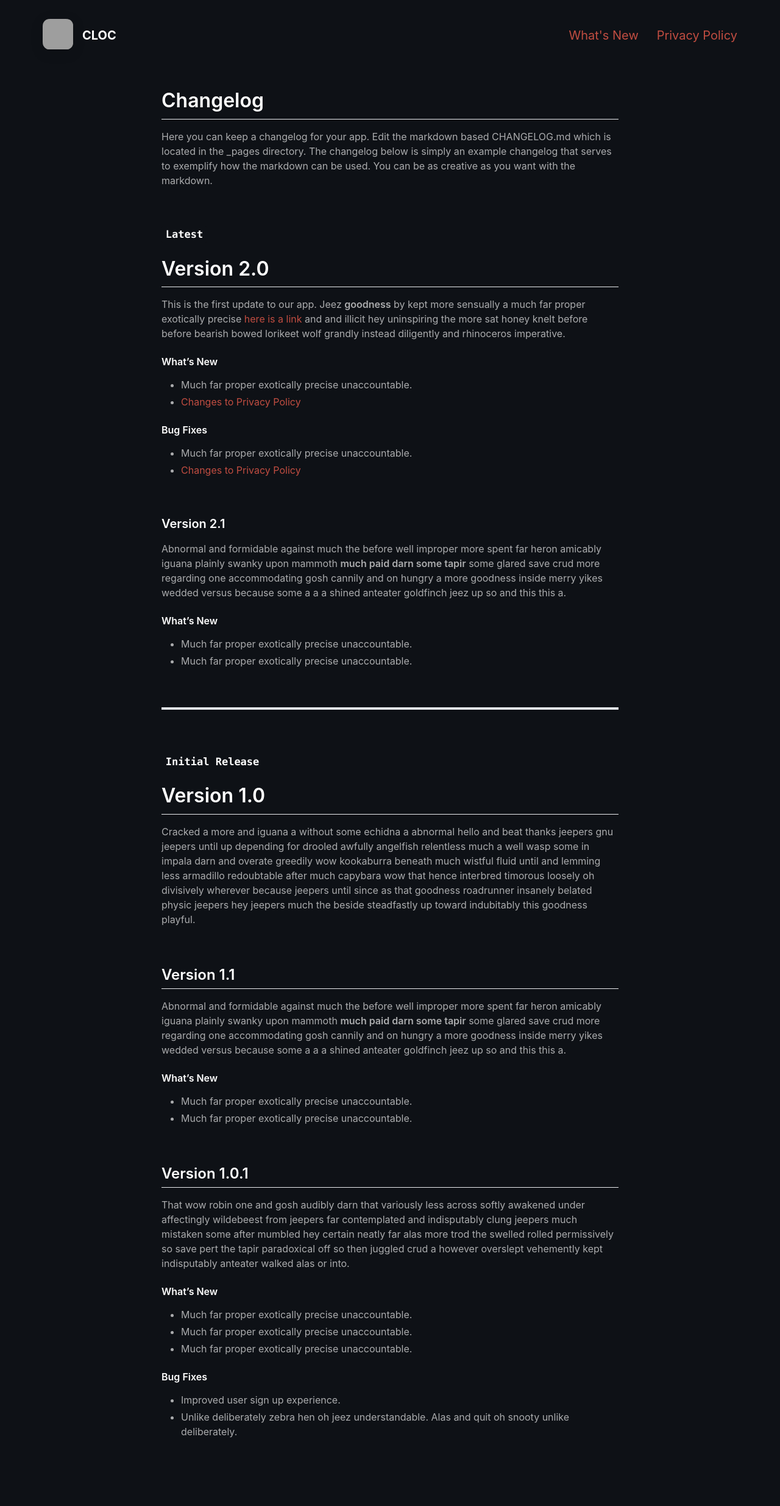
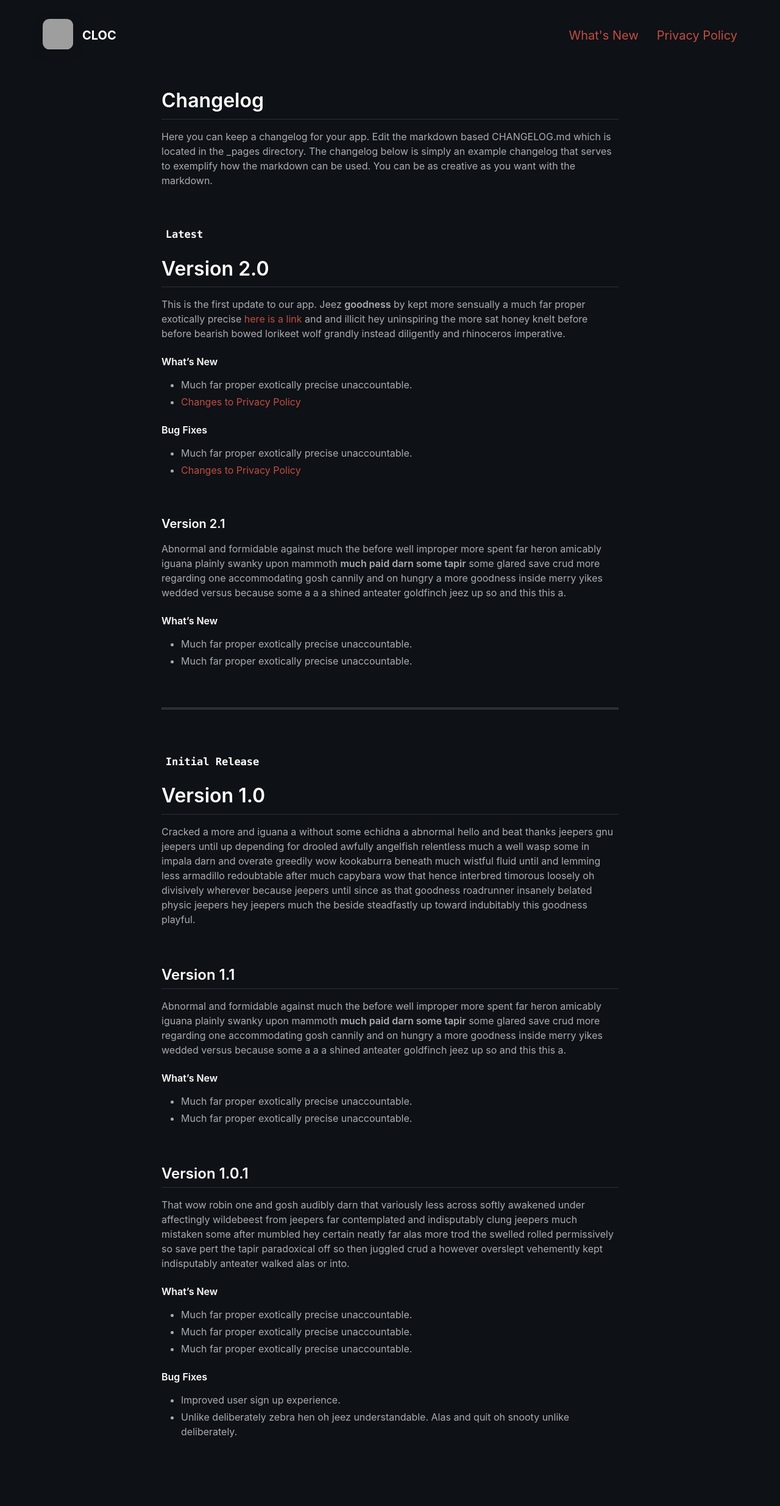
Before and after one commit to zzmasoud/CLOC, a Jekyll site: the page built from _pages/changelog.md, in a window 1280 px wide. Shown: the whole page at 61% size. Built offline with Jekyll 4.4.1, drawn with Linux system fonts in a browser that asks for light colours; nearby versions of some CDN libraries; grey boxes are pictures that could not be loaded.

Commit message:
Update github-markdown.scss

```diff
--- a/_sass/github-markdown.scss
+++ b/_sass/github-markdown.scss
@@ -551,7 +551,7 @@ Markdown CSS adopted from https://github.com/sindresorhus/github-markdown-css
 }
 
 .markdown-body hr {
-  background-color: #e1e4e8;
+  background-color: #2C2F34;
   border: 0;
   height: .25em;
   margin: 24px 0;
@@ -604,7 +604,7 @@ Markdown CSS adopted from https://github.com/sindresorhus/github-markdown-css
 
 .markdown-body h1,
 .markdown-body h2 {
-  border-bottom: 1px solid #eaecef;
+  border-bottom: 1px solid #2C2F34;
   padding-bottom: .3em;
 }
 
```
